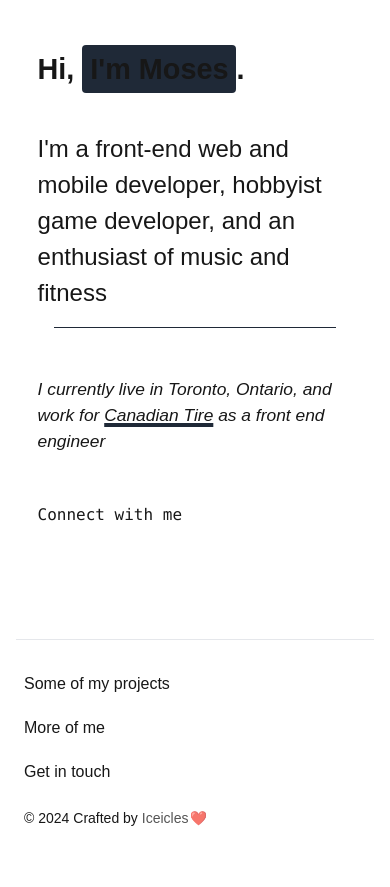
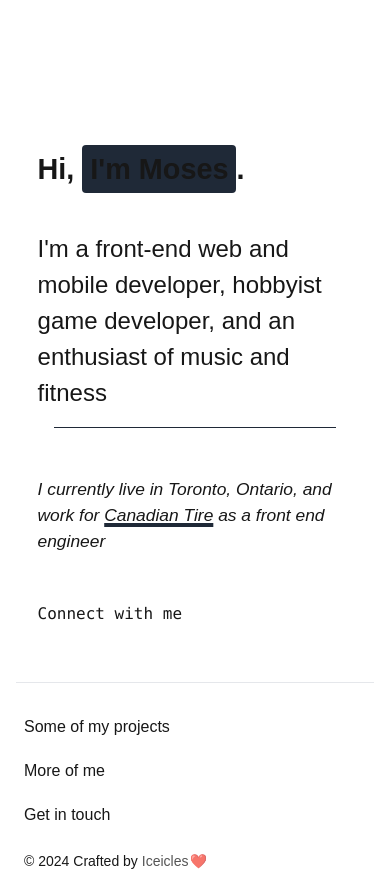
Before and after one commit to iceicles/portfolio, a Next.js app: page / in a window 390 px wide. Before the commit the page ends 844 px from the top, so only its background shows below. Built offline with nearby package versions, Linux system fonts and the light colour scheme.

Commit message:
style changes to mobile nav - scroll functionality included

```diff
--- a/app/globals.css
+++ b/app/globals.css
@@ -135,6 +135,34 @@ body {
     text-underline-offset: 0.25rem;
   }
 
+  /* used to hide header nav on scroll in mobile */
+  .header-nav {
+    position: sticky;
+    top: 0;
+    transition: transform 1s ease-in-out;
+  }
+
+  .hide-header-nav {
+    /* transition: transform 1s ease-in-out; */
+    transform: translateY(-100%);
+  }
+
+  .side-nav {
+    position: fixed;
+    top: 0;
+    left: -100%; /* start off-screen */
+    width: 50vw;
+    height: 100vh;
+    background-color: rgba(0, 0, 0, 0.9);
+    transition: left 0.5s ease-in-out; /* smooth transition for sliding */
+    z-index: 50;
+  }
+
+  /* If modal is open, slide it in */
+  .side-nav.open {
+    left: 0;
+  }
+
   /* li::marker {
     color: #1f2937;
     list-style-position: outside;
--- a/components/Navigation/HeaderNav/MobileHamburgerNav/index.tsx
+++ b/components/Navigation/HeaderNav/MobileHamburgerNav/index.tsx
@@ -38,10 +38,58 @@ export const MobileHamburgerNav: FC<{}> = ({}) => {
     setShowModal(false);
   }, [pathname]);
 
+  const [scrollData, setScrollData] = useState({ y: 0, lastY: 0 });
+  const [showLogo, setShowLogo] = useState<boolean>(true);
+  const [hideNav, setHideNav] = useState<boolean>(false);
+
+  useEffect(() => {
+    const handleScroll = () => {
+      setScrollData((prev) => {
+        return {
+          y: window.scrollY,
+          lastY: prev.y,
+        };
+      });
+      setHideNav(true);
+    };
+
+    window.addEventListener('scroll', handleScroll);
+
+    return () => {
+      window.removeEventListener('scroll', handleScroll);
+    };
+  }, []);
+
+  useEffect(() => {
+    if (scrollData.lastY === scrollData.y) return;
+
+    // scrollData.y - scrollData.lastY > 0 - scrolling up
+
+    // past 88 y pos and not scrolling up
+    if (scrollData.y > 88 && scrollData.y - scrollData.lastY > 0) {
+      setHideNav(true);
+      setShowModal(false);
+    } else {
+      setHideNav(false);
+      setShowModal(false);
+    }
+
+    if (scrollData.y <= 88) {
+      setShowLogo(true);
+    } else {
+      setShowLogo(false);
+    }
+  }, [scrollData]);
+
   return (
     <>
+      <div
+        className={`${hideNav ? 'hide-header-nav' : 'header-nav'} p-4 mb-[8vh]`}
+      >
         <div className='flex justify-between items-center w-full'>
-        <InitialsLogo styles='self-center' />
+          <InitialsLogo
+            styles={`${showLogo ? 'block' : 'hidden'} self-center`}
+          />
           <div onClick={() => setShowModal(true)}>
             <label className='hamburger z-10'>
               {/* TODO: work on clicking the hamburger to open and close modal
@@ -61,14 +109,10 @@ export const MobileHamburgerNav: FC<{}> = ({}) => {
             </label>
           </div>
         </div>
+      </div>
 
-      {showModal && (
-        <>
-          <div className='fixed top-0 h-screen overflow-y-auto overflow-x-hidden z-50 inset-0 transition-all'>
-            <div
-              className='relative p-4 w-[50vw] h-full max-w-[50%] bg-black opacity-90'
-              ref={modalRef}
-            >
+      <div className={`side-nav ${showModal ? 'open' : ''}`}>
+        <div className='relative p-4 w-[50vw] h-full' ref={modalRef}>
           <nav>
             <ul className='flex flex-col gap-10 mt-[10vh]'>
               {MobileHamburgerNavs.map((el, _i) => {
@@ -90,7 +134,5 @@ export const MobileHamburgerNav: FC<{}> = ({}) => {
         </div>
       </div>
     </>
-      )}
-    </>
   );
 };
```
Lines whose indentation alone changed are shown as unchanged.
